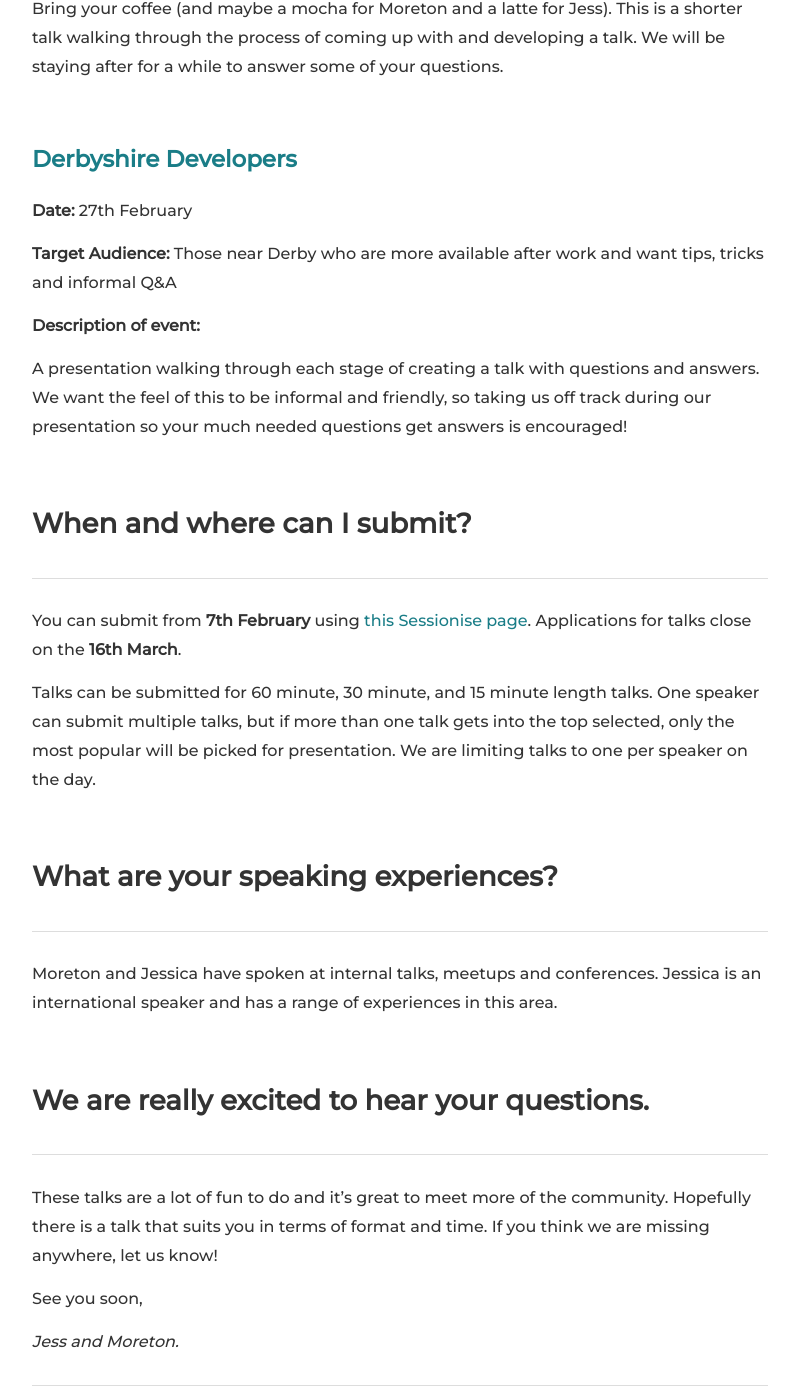
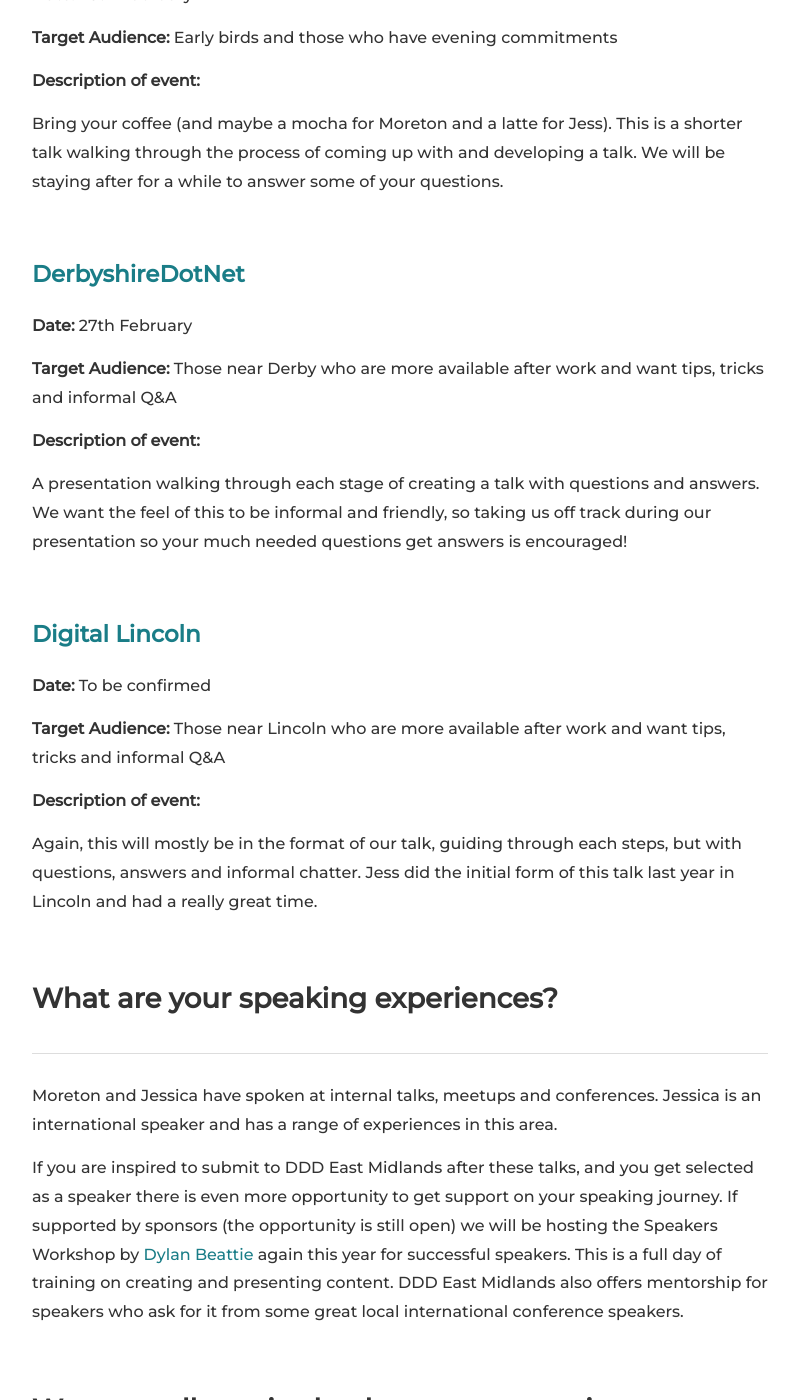
Before and after one commit to DDDEastMidlandsLimited/dddem-blog, a Jekyll site: the page built from _posts/2020-01-21-how-to-talk-tour.md, in a window 1280 px wide and 1400 px high, scrolled down 2516 px. Shown: the whole window, without its empty margins (240-1039 px from the left). Built offline with Jekyll 4.4.1, drawn with Linux system fonts in a browser that asks for light colours; nearby versions of some CDN libraries; some of the changed text lies outside the part shown.

Commit message:
Blog: Edits to Tour Blog

```diff
--- a/_posts/2020-01-21-how-to-talk-tour.md
+++ b/_posts/2020-01-21-how-to-talk-tour.md
@@ -21,7 +21,7 @@
 
 On the back of the success of the 2019 How To Talk tour, Moreton and Jess have booked in to meetups near you for a new and improved version for 2020.
 
-There are a number of attendees from last year who have gone on to do their first talks in 2019.
+There are a number of attendees from last year who have gone on to do their first talks in 2019. Some at local meetups, some at work and others at conferences. We are hoping to have the same happen this year, and maybe to encourage YOU to submit to DDD East Midlands as well!
 
 <br/>
 
@@ -32,7 +32,7 @@
 
 In these presentations we talk through hints and tips to tackle each step of presenting your ideas.
 
-Whether it's an internal work talk, a talk at a meetup or you are thinking of submitting to a conference - hopefully you'll find something in these talks and workshops that is useful to you.
+Whether it's an internal work talk, a talk at a meetup or you are thinking of submitting to a conference - hopefully you'll find something in these talks and workshops that is useful to you. The long game is to have lots of excellent presenters from the East Midlands sharing their knowledge and experience at events all around the UK, and maybe even globally. We want to show off the amazing talent and opportunity the East Midlands has.
 
 <br/>
 
@@ -75,7 +75,7 @@
 
 <br/>
 
-### <a href="https://www.meetup.com/Derbyshire-Dot-Net/events/266944094/" target="_blank">Derbyshire Developers</a>
+### <a href="https://www.meetup.com/Derbyshire-Dot-Net/events/266944094/" target="_blank">DerbyshireDotNet</a>
 
 <strong>Date:</strong> 27th February
 
@@ -87,12 +87,15 @@
 
 <br/>
 
-## When and where can I submit?
----
+### <a href="https://www.digitallincoln.co.uk/" target="_blank">Digital Lincoln</a>
 
-You can submit from <strong>7th February</strong> using <a href="https://sessionize.com/dddeastmidlands-2020/" target="_blank">this Sessionise page</a>. Applications for talks close on the <strong>16th March</strong>.
+<strong>Date:</strong> To be confirmed
 
-Talks can be submitted for 60 minute, 30 minute, and 15 minute length talks. One speaker can submit multiple talks, but if more than one talk gets into the top selected, only the most popular will be picked for presentation. We are limiting talks to one per speaker on the day.
+<strong>Target Audience:</strong> Those near Lincoln who are more available after work and want tips, tricks and informal Q&A
+
+<strong>Description of event:</strong>
+
+Again, this will mostly be in the format of our talk, guiding through each steps, but with questions, answers and informal chatter. Jess did the initial form of this talk last year in Lincoln and had a really great time.
 
 <br/>
 
@@ -100,6 +103,8 @@
 ---
 
 Moreton and Jessica have spoken at internal talks, meetups and conferences. Jessica is an international speaker and has a range of experiences in this area.
+
+If you are inspired to submit to DDD East Midlands after these talks, and you get selected as a speaker there is even more opportunity to get support on your speaking journey. If supported by sponsors (the opportunity is still open) we will be hosting the Speakers Workshop by <a href="https://dylanbeattie.net/" target="_blank">Dylan Beattie</a> again this year for successful speakers. This is a full day of training on creating and presenting content. DDD East Midlands also offers mentorship for speakers who ask for it from some great local international conference speakers.
 
 <br/>
 
```
